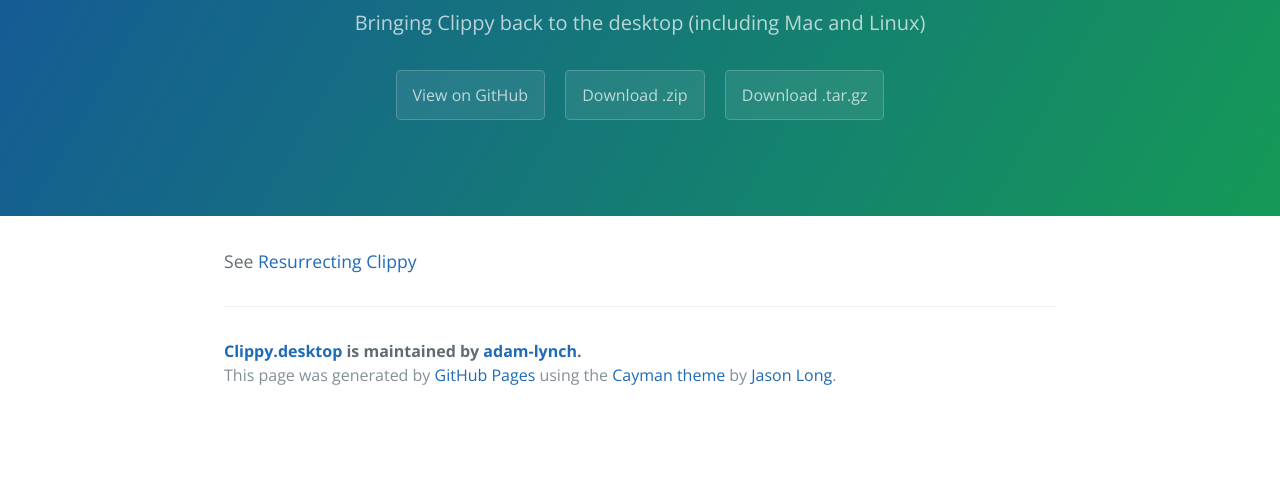
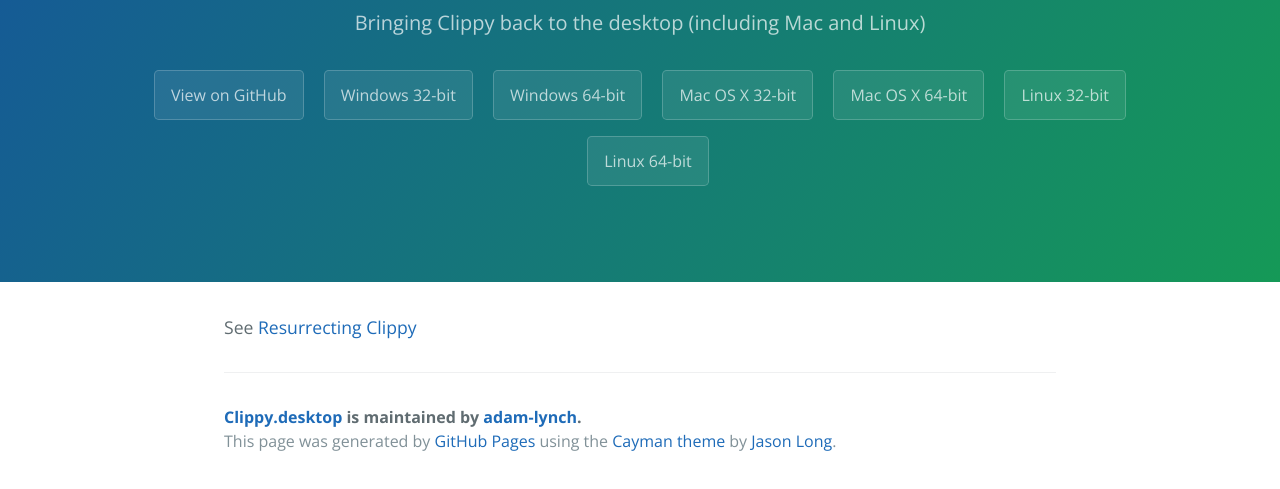
Before and after one commit to Teamwork/clippy.desktop, a plain HTML site: page index.html in a window 1280 px wide. Shown: the part 167-656 px from the top of the page. Drawn offline with nearby package versions, Linux system fonts and the light colour scheme.

Commit message:
GH pages

```diff
--- a/index.html
+++ b/index.html
@@ -13,22 +13,24 @@
     <section class="page-header">
       <h1 class="project-name">Clippy.desktop</h1>
       <h2 class="project-tagline">Bringing Clippy back to the desktop (including Mac and Linux)</h2>
-      <a href="https://github.com/adam-lynch/clippy.desktop" class="btn">View on GitHub</a>
-      <a href="https://github.com/adam-lynch/clippy.desktop/zipball/master" class="btn">Download .zip</a>
-      <a href="https://github.com/adam-lynch/clippy.desktop/tarball/master" class="btn">Download .tar.gz</a>
+      <a href="https://github.com/teamwork/clippy.desktop" class="btn">View on GitHub</a>
+      <a href="https://github.com/teamwork/clippy.desktop/raw/master/dist/clippy.desktop-win32.zip" class="btn">Windows 32-bit</a>
+      <a href="https://github.com/teamwork/clippy.desktop/raw/master/dist/clippy.desktop-win64.zip" class="btn">Windows 64-bit</a>
+      <a href="https://github.com/teamwork/clippy.desktop/raw/master/dist/clippy.desktop-osx32.zip" class="btn">Mac OS X 32-bit</a>
+      <a href="https://github.com/teamwork/clippy.desktop/raw/master/dist/clippy.desktop-osx64.zip" class="btn">Mac OS X 64-bit</a>
+      <a href="https://github.com/teamwork/clippy.desktop/raw/master/dist/clippy.desktop-linux32.zip" class="btn">Linux 32-bit</a>
+      <a href="https://github.com/teamwork/clippy.desktop/raw/master/dist/clippy.desktop-linux64.zip" class="btn">Linux 64-bit</a>
     </section>
 
     <section class="main-content">
       <p>See <a href="https://engineroom.teamwork.com/resurrecting-clippy">Resurrecting Clippy</a></p>
 
       <footer class="site-footer">
-        <span class="site-footer-owner"><a href="https://github.com/adam-lynch/clippy.desktop">Clippy.desktop</a> is maintained by <a href="https://github.com/adam-lynch">adam-lynch</a>.</span>
+          <span class="site-footer-owner"><a href="https://github.com/teamwork/clippy.desktop">Clippy.desktop</a> is maintained by <a href="https://github.com/adam-lynch">adam-lynch</a>.</span>
 
         <span class="site-footer-credits">This page was generated by <a href="https://pages.github.com">GitHub Pages</a> using the <a href="https://github.com/jasonlong/cayman-theme">Cayman theme</a> by <a href="https://twitter.com/jasonlong">Jason Long</a>.</span>
       </footer>
 
     </section>
-
-
   </body>
 </html>
```
